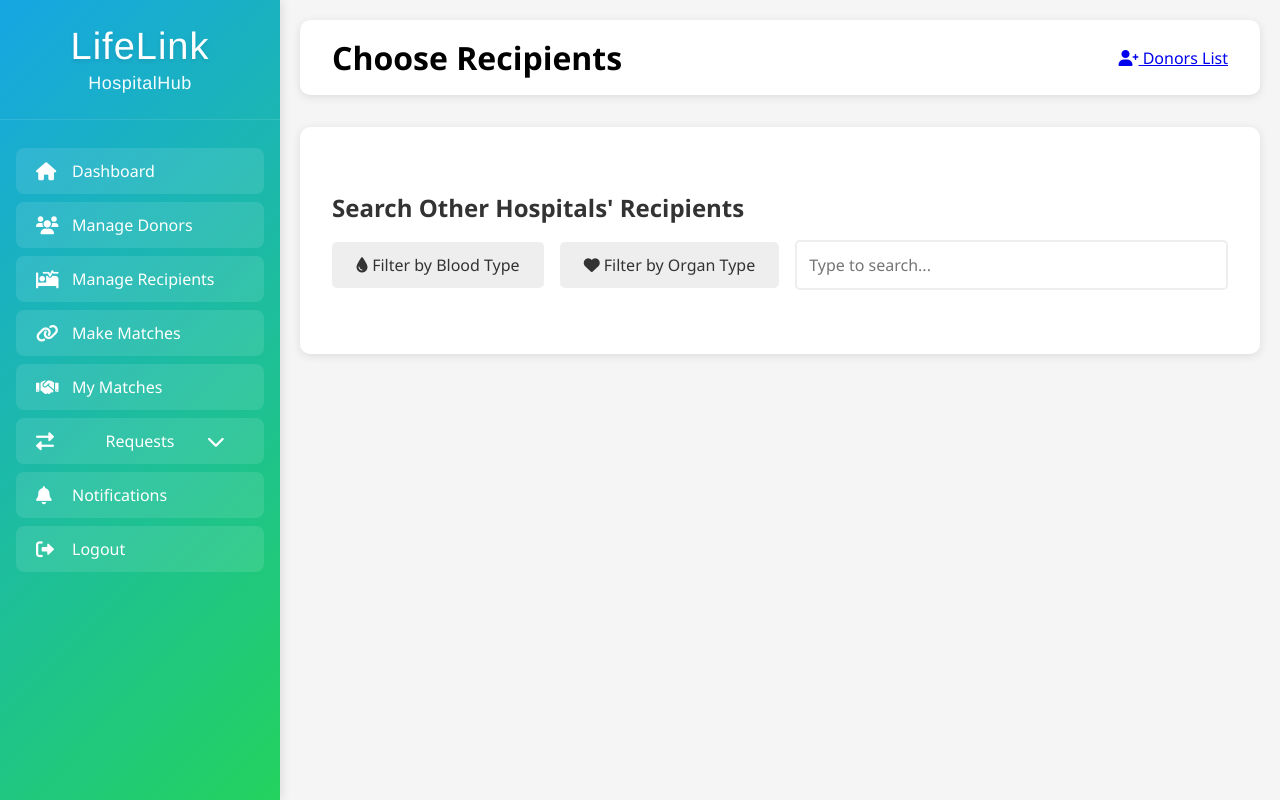
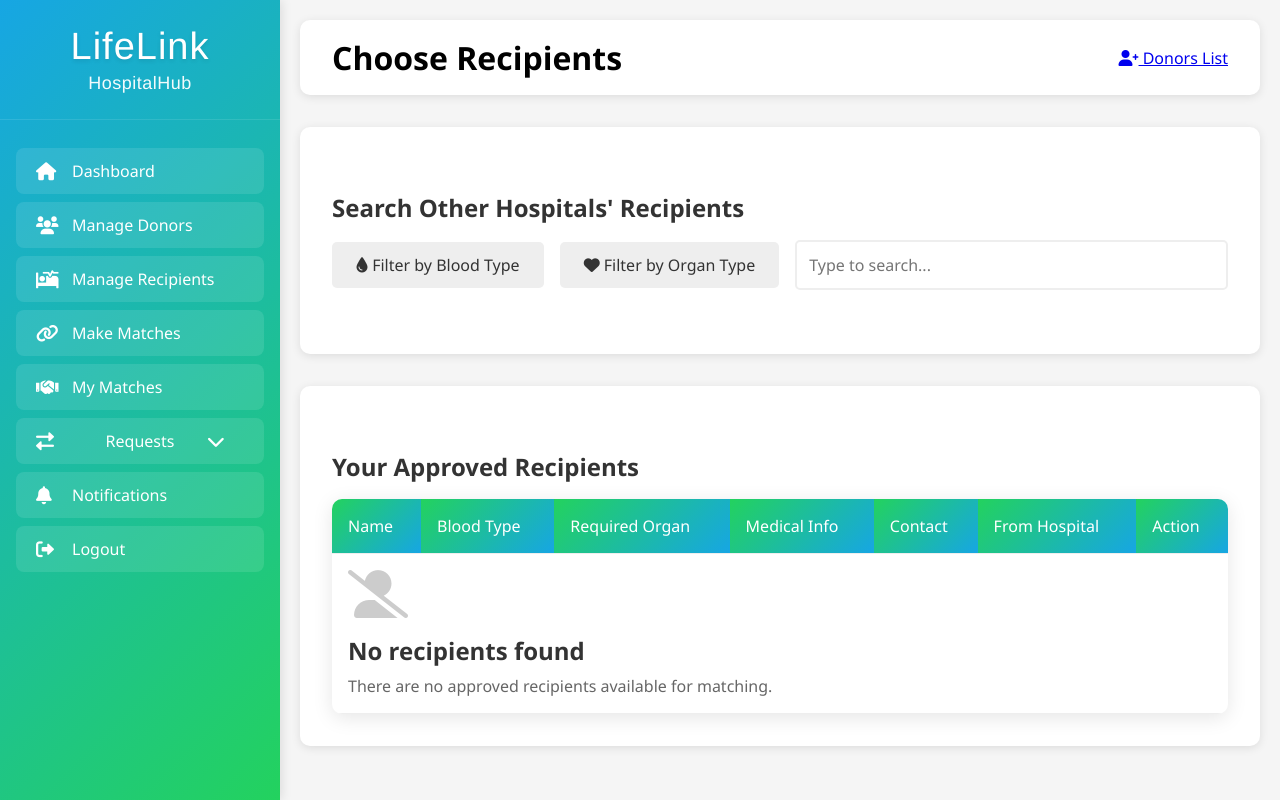
Before and after one commit to rohithbab/new-lifelink-, a PHP site: page /lifelink/pages/hospital/choose_recipients_for_matches.php in a window 1280 px wide. Run offline with PHP 8.4, Linux system fonts and the light colour scheme; the visitor is signed in with stand-in values (Sample User, id 1); tables that the repository leaves empty or names only in its code hold one stand-in row (values such as "Sample post").

Commit message:
without check push for github desktop change

```diff
--- a/pages/hospital/choose_recipients_for_matches.php
+++ b/pages/hospital/choose_recipients_for_matches.php
@@ -11,31 +11,44 @@ if (!isset($_SESSION['hospital_logged_in']) || !$_SESSION['hospital_logged_in'])
 $hospital_id = $_SESSION['hospital_id'];
 $hospital_name = $_SESSION['hospital_name'];
 
-// Fetch hospital's recipients
+// Fetch hospital's approved recipients
 try {
     $stmt = $conn->prepare("
         SELECT
-            r.*,
-            h.name as hospital_name,
-            hra.status as approval_status
+            r.id as recipient_id,
+            r.full_name,
+            r.blood_type,
+            r.medical_condition,
+            r.urgency_level,
+            r.phone_number,
+            r.email,
+            hra.organ_required,
+            h.name as from_hospital
         FROM recipient_registration r
-        INNER JOIN hospital_recipient_approvals hra ON r.id = hra.recipient_id
-        INNER JOIN hospitals h ON hra.hospital_id = h.hospital_id
-        WHERE hra.hospital_id = ?
+        JOIN hospital_recipient_approvals hra ON r.id = hra.recipient_id
+        LEFT JOIN hospitals h ON hra.hospital_id = h.hospital_id
+        WHERE (hra.hospital_id = ? OR
+            EXISTS (
+                SELECT 1 FROM recipient_requests rr
+                WHERE rr.recipient_id = r.id
+                AND rr.requesting_hospital_id = ?
+                AND rr.status = 'approved'
+            )
+        )
         AND hra.status = 'approved'
         AND NOT EXISTS (
             SELECT 1 FROM donor_and_recipient_requests
             WHERE recipient_id = r.id
         )
-        ORDER BY r.full_name ASC
+        ORDER BY r.urgency_level DESC, r.full_name ASC
     ");
 
-    $stmt->execute([$hospital_id]);
-    $recipients = $stmt->fetchAll(PDO::FETCH_ASSOC);
+    $stmt->execute([$hospital_id, $hospital_id]);
+    $hospital_recipients = $stmt->fetchAll(PDO::FETCH_ASSOC);
 
 } catch(PDOException $e) {
     error_log("Error fetching recipients: " . $e->getMessage());
-    $recipients = [];
+    $hospital_recipients = [];
 }
 ?>
 
@@ -321,42 +334,55 @@ try {
 </div>
 
 <!-- Hospital's own approved recipients -->
-<?php if (!empty($recipients)): ?>
 <div class="search-section mt-4">
     <h2 class="section-title">Your Approved Recipients</h2>
     <table class="recipients-table">
         <thead>
             <tr>
-                    <th>Recipient Name</th>
+                <th>Name</th>
                 <th>Blood Type</th>
-                    <th>Organ Required</th>
-                    <th>Medical Condition</th>
-                    <th>Urgency Level</th>
+                <th>Required Organ</th>
+                <th>Medical Info</th>
                 <th>Contact</th>
-                    <th>Status</th>
+                <th>From Hospital</th>
+                <th>Action</th>
             </tr>
         </thead>
         <tbody>
-                <?php foreach ($recipients as $recipient): ?>
+            <?php if (empty($hospital_recipients)): ?>
+                <tr>
+                    <td colspan="7" class="empty-state">
+                        <i class="fas fa-user-alt-slash"></i>
+                        <h2>No recipients found</h2>
+                        <p>There are no approved recipients available for matching.</p>
+                    </td>
+                </tr>
+            <?php else: ?>
+                <?php foreach ($hospital_recipients as $recipient): ?>
                     <tr>
                         <td><?php echo htmlspecialchars($recipient['full_name']); ?></td>
                         <td><?php echo htmlspecialchars($recipient['blood_type']); ?></td>
                         <td><?php echo htmlspecialchars($recipient['organ_required']); ?></td>
-                        <td><?php echo htmlspecialchars($recipient['medical_condition']); ?></td>
-                        <td><?php echo htmlspecialchars($recipient['urgency_level']); ?></td>
                         <td>
-                            Email: <?php echo htmlspecialchars($recipient['email']); ?><br>
-                            Phone: <?php echo htmlspecialchars($recipient['phone_number']); ?>
+                            <p>Condition: <?php echo htmlspecialchars($recipient['medical_condition']); ?></p>
+                            <p>Urgency: <?php echo htmlspecialchars($recipient['urgency_level']); ?></p>
                         </td>
                         <td>
-                            <span class="status-badge status-approved">Approved</span>
+                            <p>Email: <?php echo htmlspecialchars($recipient['email']); ?></p>
+                            <p>Phone: <?php echo htmlspecialchars($recipient['phone_number']); ?></p>
+                        </td>
+                        <td><?php echo $recipient['from_hospital'] === $hospital_name ? 'Your Hospital' : htmlspecialchars($recipient['from_hospital']); ?></td>
+                        <td>
+                            <button class="btn btn-request" onclick="selectRecipient(<?php echo $recipient['recipient_id']; ?>, '<?php echo htmlspecialchars($recipient['full_name']); ?>')">
+                                Select
+                            </button>
                         </td>
                     </tr>
                 <?php endforeach; ?>
+            <?php endif; ?>
         </tbody>
     </table>
 </div>
-<?php endif; ?>
         </main>
     </div>
 
@@ -537,22 +563,11 @@ try {
             });
         });
 
-        function selectRecipient(recipientId) {
-            // Get recipient details from the row
-            const row = event.target.closest('tr');
-            const recipientName = row.cells[0].textContent.trim();
-            const bloodType = row.cells[1].textContent.trim();
-            const organRequired = row.cells[2].textContent.trim();
-            const hospital = row.cells[5].textContent.trim();
-
-            // Here you can add the logic to handle the recipient selection
-            console.log('Selected recipient:', {
-                id: recipientId,
-                name: recipientName,
-                bloodType: bloodType,
-                organRequired: organRequired,
-                hospital: hospital
-            });
+        function selectRecipient(recipientId, recipientName) {
+            if (confirm(`Are you sure you want to select recipient ${recipientName}?`)) {
+                // Add your logic here to handle recipient selection
+                window.location.href = `select_donors.php?recipient_id=${recipientId}`;
+            }
         }
     </script>
 </body>
```
Lines whose indentation alone changed are shown as unchanged.
